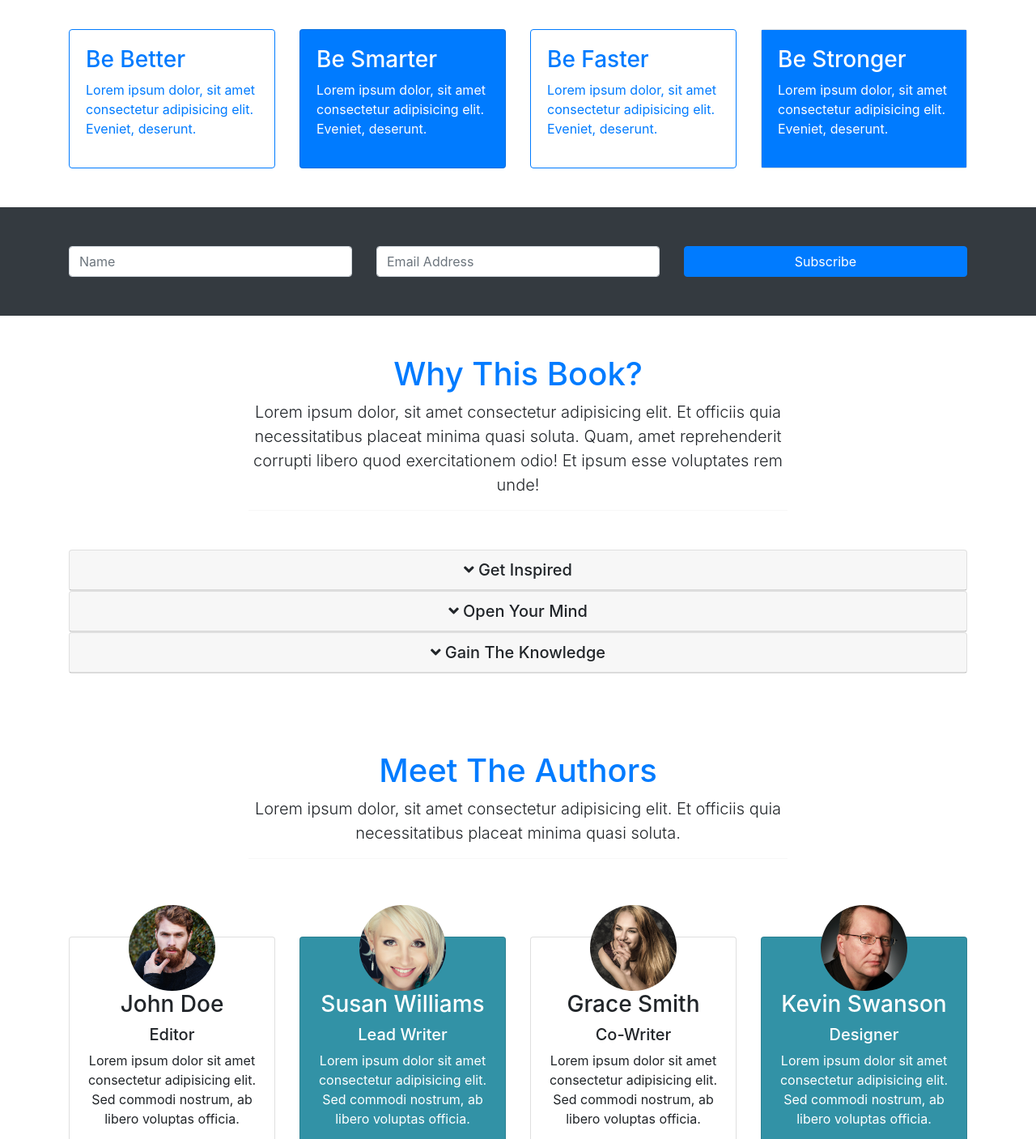
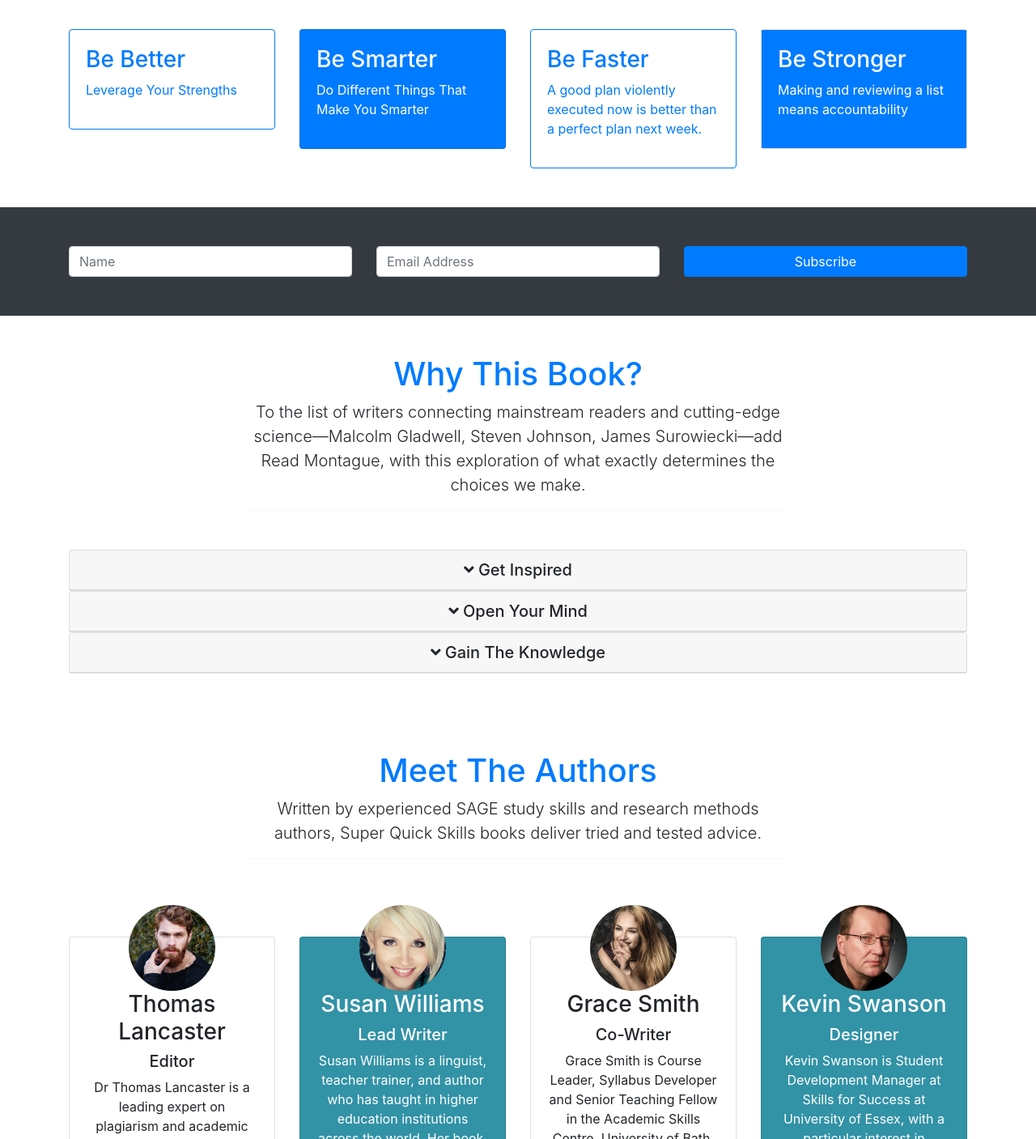
Before and after one commit to Axelblaze077/mizure, a plain HTML site: page index.html in a window 1280 px wide. Shown: the part 712-2119 px from the top of the page at 81% size. Drawn offline with nearby package versions, Linux system fonts and the light colour scheme.

Commit message:
Update index.html

```diff
--- a/index.html
+++ b/index.html
@@ -64,8 +64,9 @@
             <div class="col-lg-6 text-white text-center showcase-content">
               <h3 class="display-3">Do What You Dream Of...</h3>
               <p class="lead">
-                Lorem ipsum dolor sit amet consectetur adipisicing elit. Ab,
-                voluptate?
+                This book came from ten years of Ms. Arana’s Washington Post Book World column.
+                More than fifty fiction and nonfiction authors share how they discovered they were writers and how they work.
+                I was fascinated by what pleases and annoys them. Arana also profiles each writer.
               </p>
               <button class="btn btn-outline-light">Read More</button>
             </div>
@@ -90,8 +91,7 @@
               <div class="card-body">
                 <h3>Be Better</h3>
                 <p>
-                  Lorem ipsum dolor, sit amet consectetur adipisicing elit.
-                  Eveniet, deserunt.
+                  Leverage Your Strengths
                 </p>
               </div>
             </div>
@@ -101,8 +101,7 @@
               <div class="card-body">
                 <h3>Be Smarter</h3>
                 <p>
-                  Lorem ipsum dolor, sit amet consectetur adipisicing elit.
-                  Eveniet, deserunt.
+                  Do Different Things That Make You Smarter
                 </p>
               </div>
             </div>
@@ -112,8 +111,7 @@
               <div class="card-body">
                 <h3>Be Faster</h3>
                 <p>
-                  Lorem ipsum dolor, sit amet consectetur adipisicing elit.
-                  Eveniet, deserunt.
+                  A good plan violently executed now is better than a perfect plan next week.
                 </p>
               </div>
             </div>
@@ -123,8 +121,7 @@
               <div class="card-body bg-primary text-white">
                 <h3>Be Stronger</h3>
                 <p>
-                  Lorem ipsum dolor, sit amet consectetur adipisicing elit.
-                  Eveniet, deserunt.
+                  Making and reviewing a list means accountability
                 </p>
               </div>
             </div>
@@ -162,10 +159,7 @@
             <div class="info-header">
               <h3 class="h1 text-primary">Why This Book?</h3>
               <p class="lead">
-                Lorem ipsum dolor, sit amet consectetur adipisicing elit. Et
-                officiis quia necessitatibus placeat minima quasi soluta. Quam,
-                amet reprehenderit corrupti libero quod exercitationem odio! Et
-                ipsum esse voluptates rem unde!
+                To the list of writers connecting mainstream readers and cutting-edge science—Malcolm Gladwell, Steven Johnson, James Surowiecki—add Read Montague, with this exploration of what exactly determines the choices we make.
               </p>
             </div>
             <!-- ACCORDION -->
@@ -186,13 +180,7 @@
 
                 <div id="collapse1" class="collapse">
                   <div class="card-body">
-                    Lorem ipsum dolor sit amet consectetur adipisicing elit.
-                    Ipsum voluptatem cum quasi provident adipisci aspernatur
-                    dolores error odio possimus deleniti esse fugit eveniet rem
-                    doloremque voluptates a itaque accusantium, illo libero
-                    deserunt voluptatum! Saepe natus ratione voluptate, sunt
-                    expedita corporis tempore asperiores, dicta sint vero
-                    dolorem hic ipsum vitae at.
+                    Focus on being masterful at one thing versus mediocre at many things.
                   </div>
                 </div>
               </div>
@@ -212,13 +200,7 @@
 
                 <div id="collapse2" class="collapse">
                   <div class="card-body">
-                    Lorem ipsum dolor sit amet consectetur adipisicing elit.
-                    Ipsum voluptatem cum quasi provident adipisci aspernatur
-                    dolores error odio possimus deleniti esse fugit eveniet rem
-                    doloremque voluptates a itaque accusantium, illo libero
-                    deserunt voluptatum! Saepe natus ratione voluptate, sunt
-                    expedita corporis tempore asperiores, dicta sint vero
-                    dolorem hic ipsum vitae at.
+
                   </div>
                 </div>
               </div>
@@ -238,13 +220,7 @@
 
                 <div id="collapse3" class="collapse">
                   <div class="card-body">
-                    Lorem ipsum dolor sit amet consectetur adipisicing elit.
-                    Ipsum voluptatem cum quasi provident adipisci aspernatur
-                    dolores error odio possimus deleniti esse fugit eveniet rem
-                    doloremque voluptates a itaque accusantium, illo libero
-                    deserunt voluptatum! Saepe natus ratione voluptate, sunt
-                    expedita corporis tempore asperiores, dicta sint vero
-                    dolorem hic ipsum vitae at.
+                    Fight the urge to react in anger when you hear differing opinions.
                   </div>
                 </div>
               </div>
@@ -262,8 +238,7 @@
             <div class="info-header text-center">
               <h3 class="h1 text-primary">Meet The Authors</h3>
               <p class="lead">
-                Lorem ipsum dolor, sit amet consectetur adipisicing elit. Et
-                officiis quia necessitatibus placeat minima quasi soluta.
+               Written by experienced SAGE study skills and research methods authors, Super Quick Skills books deliver tried and tested advice.
               </p>
             </div>
           </div>
@@ -277,11 +252,10 @@
                   src="img/person4.jpg"
                   alt=""
                 />
-                <h3>John Doe</h3>
+                <h3>Thomas Lancaster</h3>
                 <h5 class="">Editor</h5>
                 <p>
-                  Lorem ipsum dolor sit amet consectetur adipisicing elit. Sed
-                  commodi nostrum, ab libero voluptas officia.
+                  Dr Thomas Lancaster is a leading expert on plagiarism and academic integrity. His research is regularly featured on TV, radio and in the media. Thomas has worked widely across universities in the UK and currently teaches Computer Science at Imperial College London.
                 </p>
                 <div class="d-flex justify-content-center">
                   <div class="p-4">
@@ -314,8 +288,7 @@
                 <h3>Susan Williams</h3>
                 <h5 class="">Lead Writer</h5>
                 <p>
-                  Lorem ipsum dolor sit amet consectetur adipisicing elit. Sed
-                  commodi nostrum, ab libero voluptas officia.
+                  Susan Williams is a linguist, teacher trainer, and author who has taught in higher education institutions across the world. Her book, Grammar for IELTS, has sold over 200,000 copies.
                 </p>
                 <div class="d-flex justify-content-center">
                   <div class="p-4">
@@ -348,8 +321,7 @@
                 <h3>Grace Smith</h3>
                 <h5 class="">Co-Writer</h5>
                 <p>
-                  Lorem ipsum dolor sit amet consectetur adipisicing elit. Sed
-                  commodi nostrum, ab libero voluptas officia.
+                  Grace Smith is Course Leader, Syllabus Developer and Senior Teaching Fellow in the Academic Skills Centre, University of Bath. She is a management specialist, and has designed and directed academic skills programmes.
                 </p>
                 <div class="d-flex justify-content-center">
                   <div class="p-4">
@@ -382,8 +354,7 @@
                 <h3>Kevin Swanson</h3>
                 <h5 class="">Designer</h5>
                 <p>
-                  Lorem ipsum dolor sit amet consectetur adipisicing elit. Sed
-                  commodi nostrum, ab libero voluptas officia.
+                  Kevin Swanson is Student Development Manager at Skills for Success at University of Essex, with a particular interest in teaching writing, critical thinking and reading skills
                 </p>
                 <div class="d-flex justify-content-center">
                   <div class="p-4">
@@ -415,8 +386,7 @@
         <div class="">
           <h3>Get In Touch</h3>
           <p class="lead">
-            Lorem ipsum dolor sit amet, consectetur adipisicing elit. Rem,
-            magnam?
+            For all enquiries, please email us using the form below.
           </p>
         </div>
         <div class="row">
```
